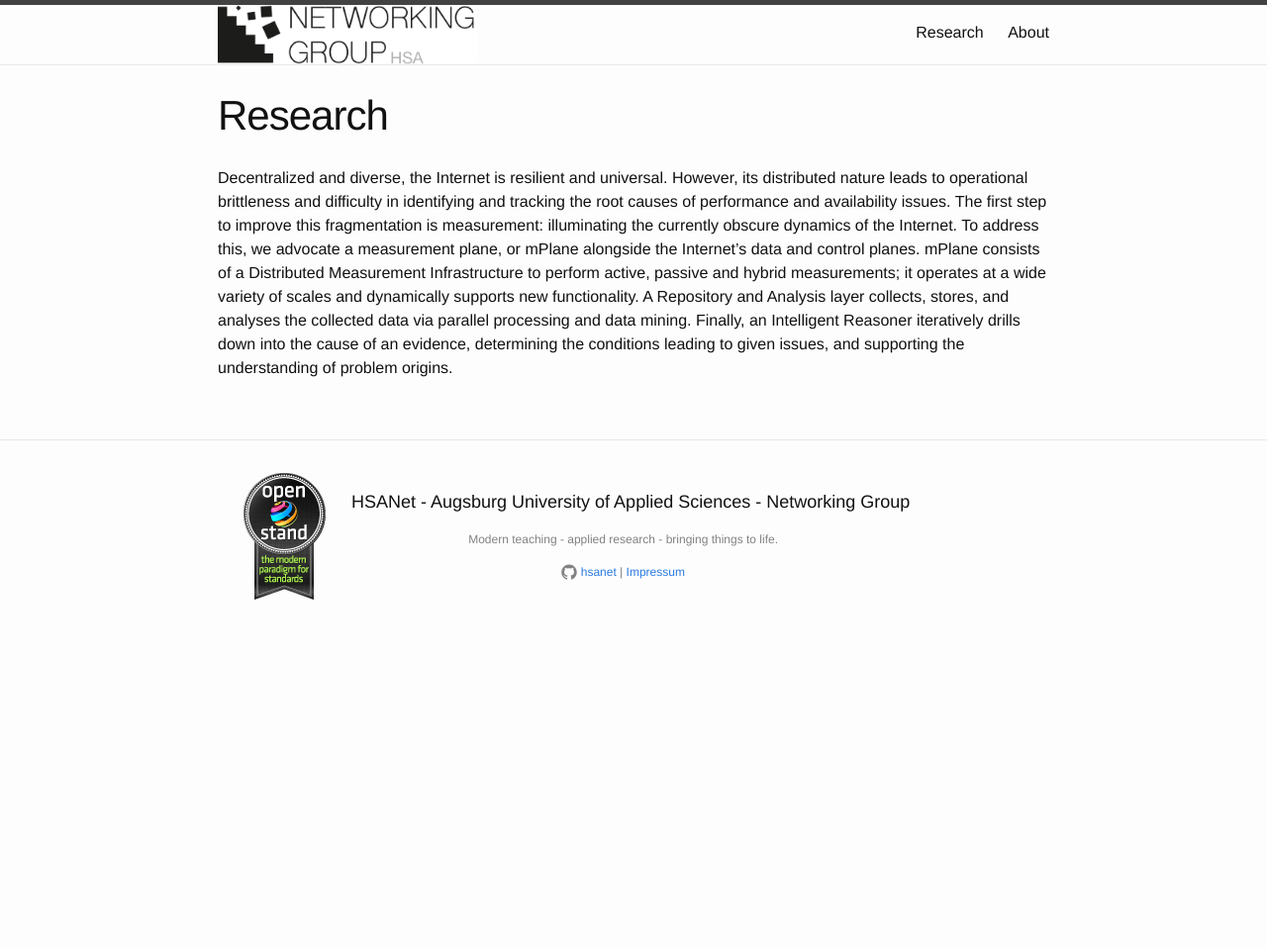
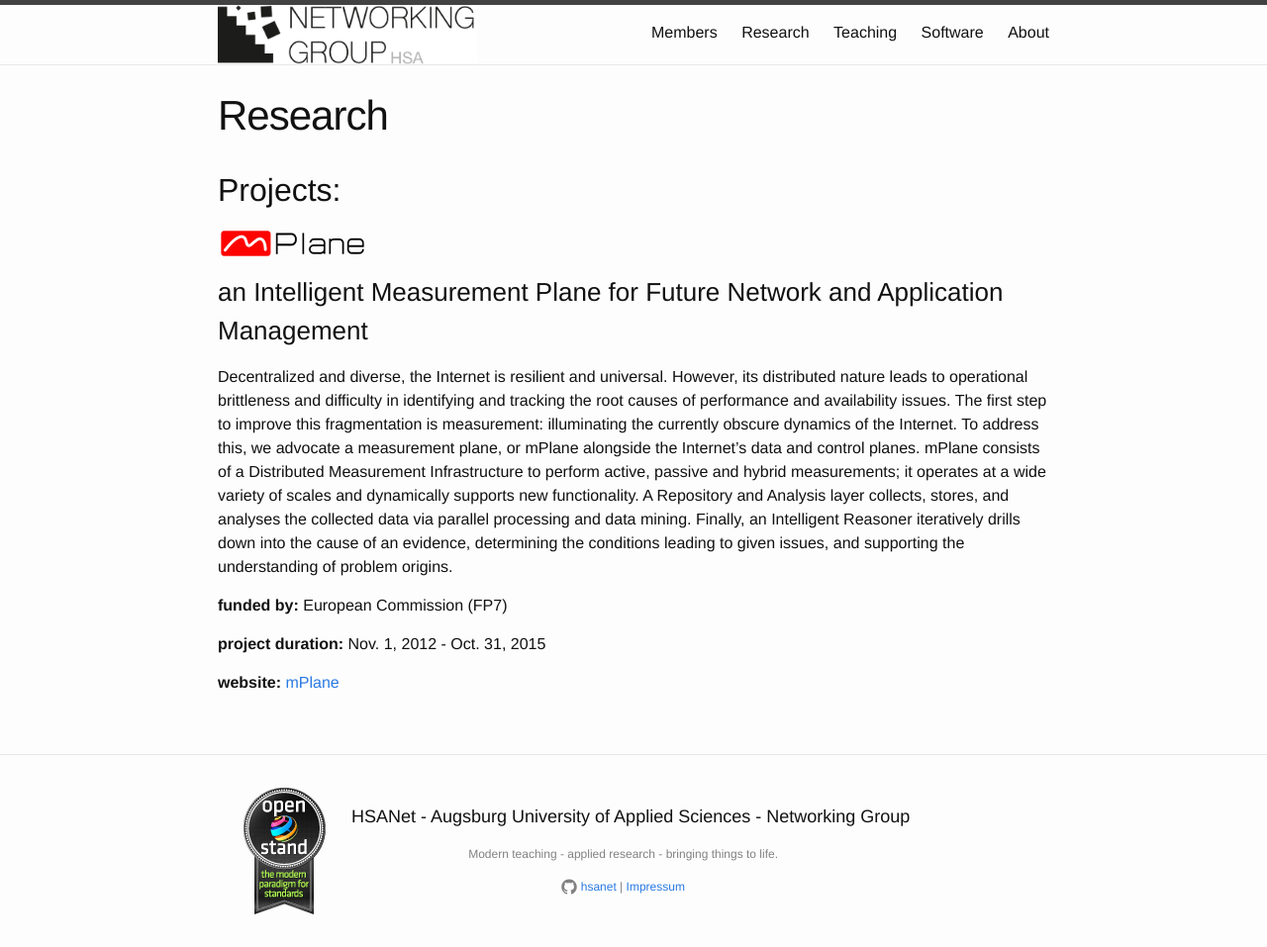
Before and after one commit to HSAnet/hsanet.github.io, a Jekyll site: the page built from research.md, in a window 1280 px wide. Shown: the whole page at 99% size. Built offline with Jekyll 4.4.1, drawn with Linux system fonts in a browser that asks for light colours; before the commit the page ends 900 px from its top, so only the background shows below that.

Commit message:
skeletons of the other pages

```diff
--- a/_includes/header.html
+++ b/_includes/header.html
@@ -24,6 +24,21 @@
           <a class="page-link" href="{{ page.url | prepend: site.baseurl }}">{{ page.title }}</a>
           {% endif %}
         {% endfor %}
+        {% for page in site.pages %}
+          {% if page.menu_order == "three" %}
+          <a class="page-link" href="{{ page.url | prepend: site.baseurl }}">{{ page.title }}</a>
+          {% endif %}
+        {% endfor %}
+        {% for page in site.pages %}
+          {% if page.menu_order == "four" %}
+          <a class="page-link" href="{{ page.url | prepend: site.baseurl }}">{{ page.title }}</a>
+          {% endif %}
+        {% endfor %}
+        {% for page in site.pages %}
+          {% if page.menu_order == "five" %}
+          <a class="page-link" href="{{ page.url | prepend: site.baseurl }}">{{ page.title }}</a>
+          {% endif %}
+        {% endfor %}
       </div>
     </nav>
 
--- a/research.md
+++ b/research.md
@@ -2,8 +2,14 @@
 layout: page
 title: Research
 permalink: /research/
-menu_order: one
+menu_order: two
 ---
+
+## Projects:
+
+<img src="/img/mplane.png"/>
+
+### an Intelligent Measurement Plane for Future Network and Application Management
 
 Decentralized and diverse, the Internet is resilient and universal.
 However, its distributed nature leads to operational brittleness and
@@ -20,3 +26,9 @@ processing and data mining. Finally, an Intelligent Reasoner
 iteratively drills down into the cause of an evidence, determining the
 conditions leading to given issues, and supporting the understanding
 of problem origins.
+
+**funded by:** European Commission (FP7)
+
+**project duration:** Nov. 1, 2012 - Oct. 31, 2015
+
+**website:** <a href="http://www.ict-mplane.eu">mPlane</a>
```
Also changed, not shown: about.md (+1 -1 lines), members.md (added, +8 -0 lines), software.md (added, +8 -0 lines), teaching.md (added, +8 -0 lines), img/mplane.png (added), 1 other file.
